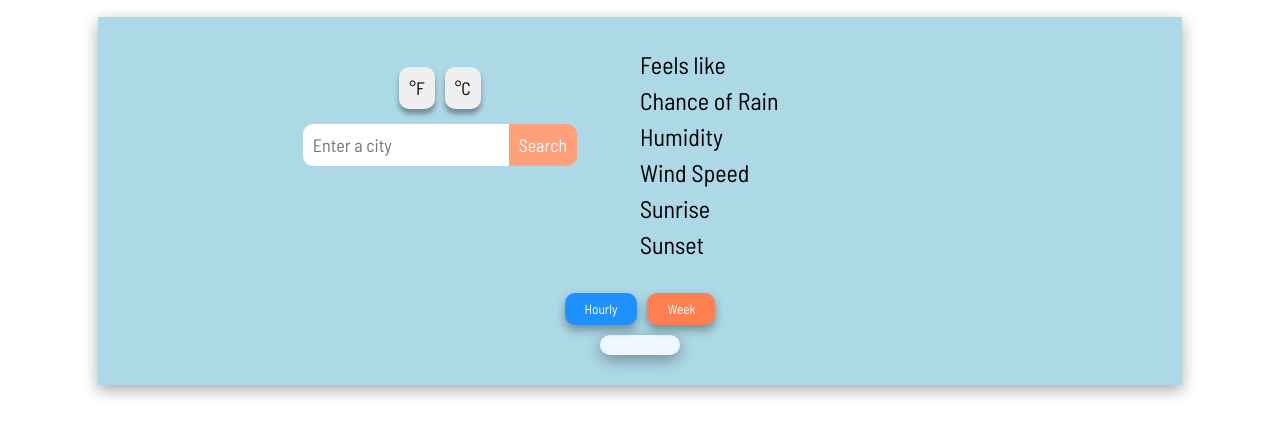
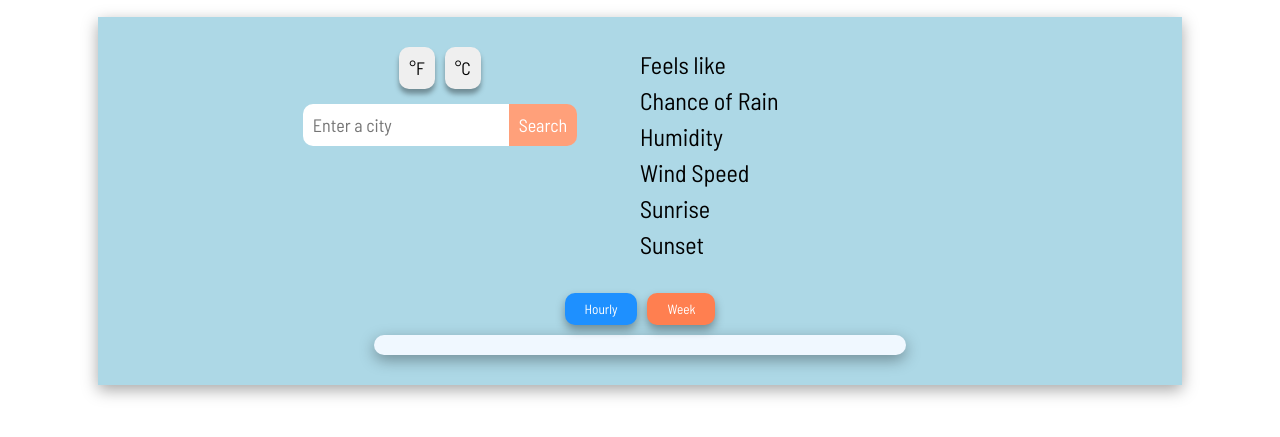
Before and after one commit to SwegCet/weatherApp, a website built with webpack: page src/index.html in a window 1280 px wide. Shown: the part 61-498 px from the top of the page. Built offline with nearby package versions, Linux system fonts and the light colour scheme.

Commit message:
Fixed over-time display

```diff
--- a/src/style.css
+++ b/src/style.css
@@ -126,21 +126,24 @@ button#week {
     background-color: coral;
 }
 
+.forecast {
+    width: 100%;
+}
+
 .weather-over-time-scroll {
     display: flex;
     background-color: aliceblue;
     justify-content: space-between;
+    align-items: center;
     margin: 0 auto;
     padding: 10px;
     border-radius: 10px;
     overflow-x: scroll;
     overflow-y: hidden;
-    width: 400px;
+    width: 50%;
     box-shadow: rgba(0, 0, 0, 0.35) 0px 5px 15px;
     line-height: 1.5;
-    width: 35%;
     font-size: 18px;
-    gap: 10px;
 }
 
 .hour {
@@ -158,7 +161,7 @@ button#week {
     width: 50px;
 }
 
-.day {
+.dayContainer {
     display: flex;
     flex-direction: column;
     align-items: center;
```
